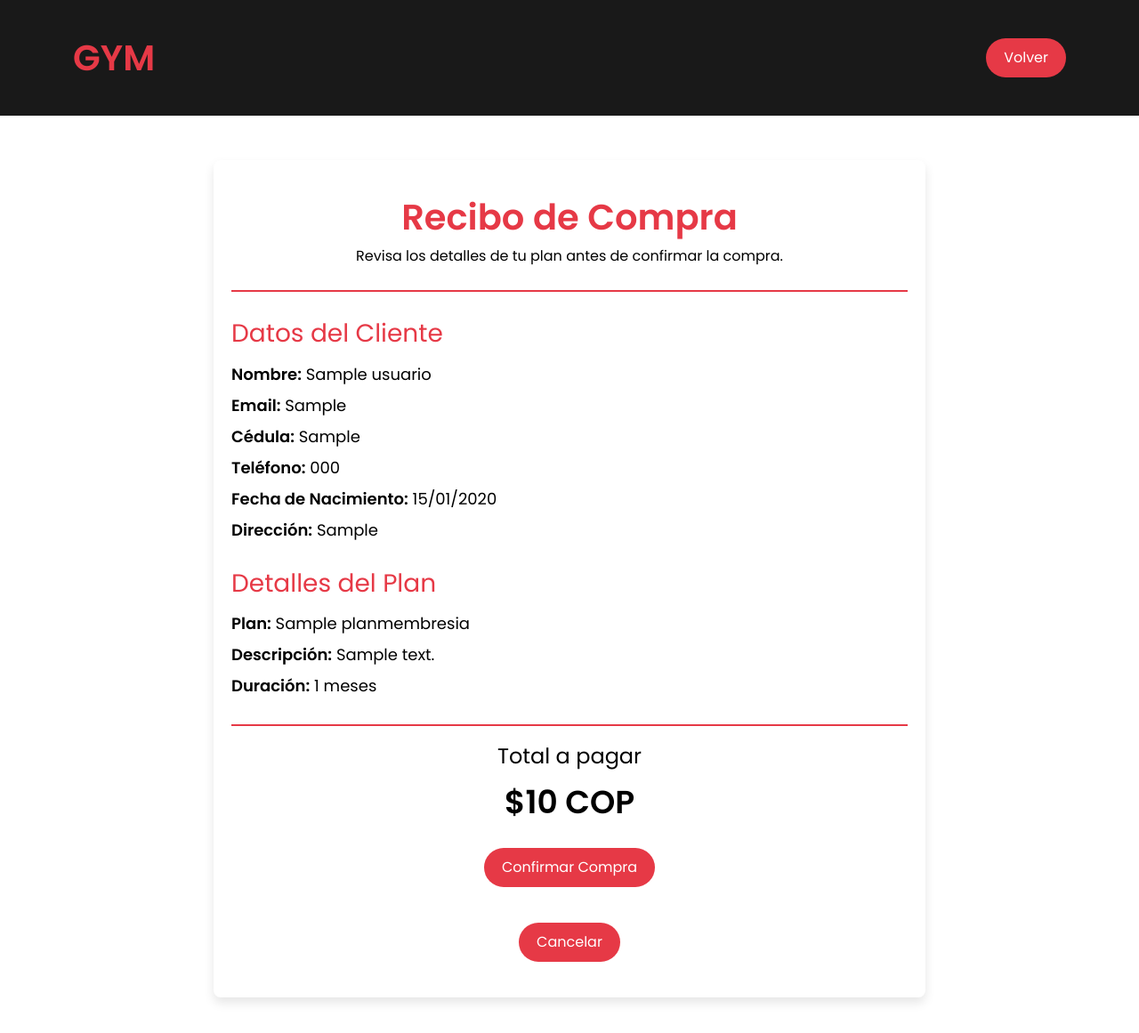
After one commit to FelipeEsp07/Gimnasio, a Django app: template Proyecto/Apps/Aplicacion1/templates/recibo_plan.html in a window 1280 px wide. The commit adds this page. Shown: the whole page at 89% size. Run offline with Django 5.2, Linux system fonts and the light colour scheme; the template is opened without the code that fills it: values that come from a table or form of the project are taken from there, others are empty; tables that the repository leaves empty hold one stand-in row (values such as "Sample post").

Commit message:
Nueva versión II

```diff
--- a/Proyecto/Apps/Aplicacion1/models.py
+++ b/Proyecto/Apps/Aplicacion1/models.py
@@ -39,7 +39,7 @@ class Empleado(models.Model):
 class PlanMembresia(models.Model):
     nombre = models.CharField(max_length=100, unique=True)
     descripcion = models.TextField()
-    precio = models.DecimalField(max_digits=10, decimal_places=2)
+    precio = models.IntegerField()
     duracion_meses = models.IntegerField()
     imagen = models.ImageField(upload_to='planes_membresia/', null=True, blank=True)
     def __str__(self):
@@ -162,3 +162,14 @@ class SesionPersonalizada(models.Model):
     def clean(self):
         if self.fecha < date.today():
             raise ValidationError("La fecha de la sesión no puede ser anterior al día de hoy.")
+
+
+class CompraPlan(models.Model):
+    usuario = models.ForeignKey(Usuario, on_delete=models.CASCADE)
+    plan = models.ForeignKey(PlanMembresia, on_delete=models.CASCADE)
+    fecha_compra = models.DateTimeField(auto_now_add=True)
+    payment_id = models.CharField(max_length=100, blank=True, null=True)
+    status = models.CharField(max_length=50, default='pending')
+
+    def __str__(self):
+        return f"{self.usuario.nombre} - {self.plan.nombre}"
--- /dev/null
+++ b/Proyecto/Apps/Aplicacion1/templates/recibo_plan.html
@@ -0,0 +1,174 @@
+<!DOCTYPE html>
+<html lang="es">
+<head>
+  <meta charset="UTF-8">
+  <meta name="viewport" content="width=device-width, initial-scale=1.0">
+  <title>Recibo de Plan - GYM</title>
+  <!-- Bootstrap CSS -->
+  <link href="https://cdn.jsdelivr.net/npm/bootstrap@5.3.0-alpha1/dist/css/bootstrap.min.css" rel="stylesheet">
+  <link rel="stylesheet" href="https://cdn.jsdelivr.net/npm/bootstrap-icons@1.10.5/font/bootstrap-icons.css">
+  <!-- Google Fonts -->
+  <link href="https://fonts.googleapis.com/css2?family=Poppins:wght@300;400;600&display=swap" rel="stylesheet">
+  <style>
+    body {
+      background: #fff;
+      font-family: 'Poppins', sans-serif;
+      margin: 0;
+      padding: 0;
+    }
+    .navbar {
+      background: rgba(0, 0, 0, 0.9);
+      padding: 30px 0;
+    }
+    .navbar-brand {
+      color: #e63946;
+      font-weight: bold;
+      font-size: 40px;
+    }
+    .navbar .btn-volver {
+      color: #fff;
+      background: #e63946;
+      border: none;
+      padding: 10px 20px;
+      border-radius: 30px;
+      font-size: 16px;
+      transition: background 0.3s;
+    }
+    .navbar .btn-volver:hover {
+      background: #c92a38;
+    }
+    .main-container {
+      background: #fff;
+      color: #000;
+      padding: 40px 20px;
+      margin: 180px auto 40px;
+      border-radius: 8px;
+      max-width: 800px;
+      box-shadow: 0 6px 12px rgba(0, 0, 0, 0.1);
+      animation: fadeInUp 0.5s ease-in-out;
+    }
+    @keyframes fadeInUp {
+      from {
+        opacity: 0;
+        transform: translateY(10px);
+      }
+      to {
+        opacity: 1;
+        transform: translateY(0);
+      }
+    }
+    .btn-custom, .btn-warning {
+      background: #e63946;
+      border: none;
+      color: #fff;
+      padding: 10px 20px;
+      border-radius: 30px;
+      font-size: 16px;
+      transition: background 0.3s;
+    }
+    .btn-custom:hover, .btn-warning:hover {
+      background: #c92a38;
+    }
+    .receipt-header {
+      border-bottom: 2px solid #e63946;
+      margin-bottom: 30px;
+      padding-bottom: 10px;
+      text-align: center;
+    }
+    .receipt-header h1 {
+      font-weight: bold;
+      color: #e63946;
+    }
+    .receipt-details h3 {
+      color: #e63946;
+      margin-bottom: 15px;
+    }
+    .receipt-details p {
+      font-size: 18px;
+      margin-bottom: 8px;
+    }
+    .receipt-section {
+      margin-bottom: 30px;
+    }
+    .receipt-total {
+      border-top: 2px solid #e63946;
+      padding-top: 20px;
+      margin-top: 40px;
+    }
+    .receipt-total h2 {
+      font-size: 24px;
+      color: #000;
+      margin-bottom: 10px;
+    }
+    .receipt-total p {
+      font-size: 36px;
+      color: #000;
+      margin-bottom: 0;
+    }
+
+    @media print {
+      .navbar,
+      .no-print {
+        display: none !important;
+      }
+      .main-container {
+        margin-top: 40px !important;
+        box-shadow: none;
+      }
+    }
+  </style>
+</head>
+<body>
+  <nav class="navbar navbar-expand-lg fixed-top">
+    <div class="container">
+      <a class="navbar-brand" href="#">GYM</a>
+      <div class="ms-auto">
+        <a href="{% url 'dashboard_cliente' %}" class="btn btn-volver">Volver</a>
+      </div>
+    </div>
+  </nav>
+
+  <div class="container main-container">
+    <div class="receipt-header">
+      <h1>Recibo de Compra</h1>
+      <p>Revisa los detalles de tu plan antes de confirmar la compra.</p>
+    </div>
+
+    <div class="receipt-section receipt-details">
+      <h3>Datos del Cliente</h3>
+      <p><strong>Nombre:</strong> {{ usuario.nombre }}</p>
+      <p><strong>Email:</strong> {{ usuario.correo }}</p>
+      <p><strong>Cédula:</strong> {{ usuario.cedula }}</p>
+      <p><strong>Teléfono:</strong> {{ usuario.telefono }}</p>
+      <p><strong>Fecha de Nacimiento:</strong> {{ usuario.fecha_nacimiento|date:"d/m/Y" }}</p>
+      <p><strong>Dirección:</strong> {{ usuario.direccion }}</p>
+    </div>
+
+    <div class="receipt-section receipt-details">
+      <h3>Detalles del Plan</h3>
+      <p><strong>Plan:</strong> {{ plan.nombre }}</p>
+      <p><strong>Descripción:</strong> {{ plan.descripcion }}</p>
+      <p><strong>Duración:</strong> {{ plan.duracion_meses }} meses</p>
+    </div>
+
+    <div class="receipt-total text-center mt-4">
+      <h2>Total a pagar</h2>
+      <p class="fw-bold">${{ plan.precio }} COP</p>
+    </div>
+
+    <div class="text-center mt-4 no-print">
+      <form action="{% url 'contratar_plan' plan.id %}" method="post">
+        {% csrf_token %}
+        <button type="submit" class="btn btn-warning btn-animated">
+          Confirmar Compra
+        </button>
+      </form>
+      <br>
+      <a href="{% url 'dashboard_cliente' %}" class="btn btn-custom mt-3">Cancelar</a>
+    </div>
+  </div>
+
+  <!-- Bootstrap JS -->
+  <script src="https://cdn.jsdelivr.net/npm/bootstrap@5.3.0-alpha1/dist/js/bootstrap.bundle.min.js"></script>
+</body>
+</html>
--- a/Proyecto/Apps/Aplicacion1/urls.py
+++ b/Proyecto/Apps/Aplicacion1/urls.py
@@ -36,6 +36,11 @@ urlpatterns = [
     path('cancelar_sesion_entrenador/<int:reserva_id>/', views.cancelar_sesion_entrenador, name='cancelar_sesion_entrenador'),
     path('cancelar_reserva_cliente/<int:reserva_id>/', views.cancelar_reserva_cliente, name='cancelar_reserva_cliente'),
     path('editar_entrenador/', views.editar_entrenador, name='editar_entrenador'),
-
+    path('plan/contratar/<int:plan_id>/', views.contratar_plan, name='contratar_plan'),
+    path('plan/success/', views.plan_success, name='plan_success'),
+    path('plan/cancel/', views.plan_cancel, name='plan_cancel'),
+    path('plan/recibo/<int:plan_id>/', views.recibo_plan, name='recibo_plan'),
+    path('planes/contratados/', views.planes_contratados, name='planes_contratados'),
+    path('recibo/<int:compra_id>/pdf/', views.descargar_recibo_pdf, name='descargar_recibo_pdf'),
 
 ] + static(settings.MEDIA_URL, document_root=settings.MEDIA_ROOT)
--- a/Proyecto/Proyecto/urls.py
+++ b/Proyecto/Proyecto/urls.py
@@ -10,8 +10,3 @@ urlpatterns = [
 ]
 if settings.DEBUG:
     urlpatterns += static(settings.MEDIA_URL, document_root=settings.MEDIA_ROOT)
-
-from django.contrib import admin
-from django.urls import path, include
-from django.conf import settings
-from django.conf.urls.static import static
```
Also changed, not shown: Proyecto/Apps/Aplicacion1/templates/dash_cliente.html (+41 -3 lines), Proyecto/Apps/Aplicacion1/views.py (+142 -1 lines), Proyecto/Proyecto/settings.py (+37 -57 lines), Proyecto/Apps/Aplicacion1/migrations/0012_compraplan.py (added), Proyecto/Apps/Aplicacion1/migrations/0013_alter_planmembresia_precio.py (added), Proyecto/media/fotos_perfil/1-intro-photo-final.jpg (added), Proyecto/media/fotos_perfil/adulto-joven-haciendo-deporte-interior-gimnasio_23-2149205542.jpg (added), Proyecto/media/fotos_perfil/salud.jpg (added), Proyecto/media/qr_codes/qr_15.png (added), Proyecto/media/qr_codes/qr_16.png (added), Proyecto/media/qr_codes/qr_17.png (added).
